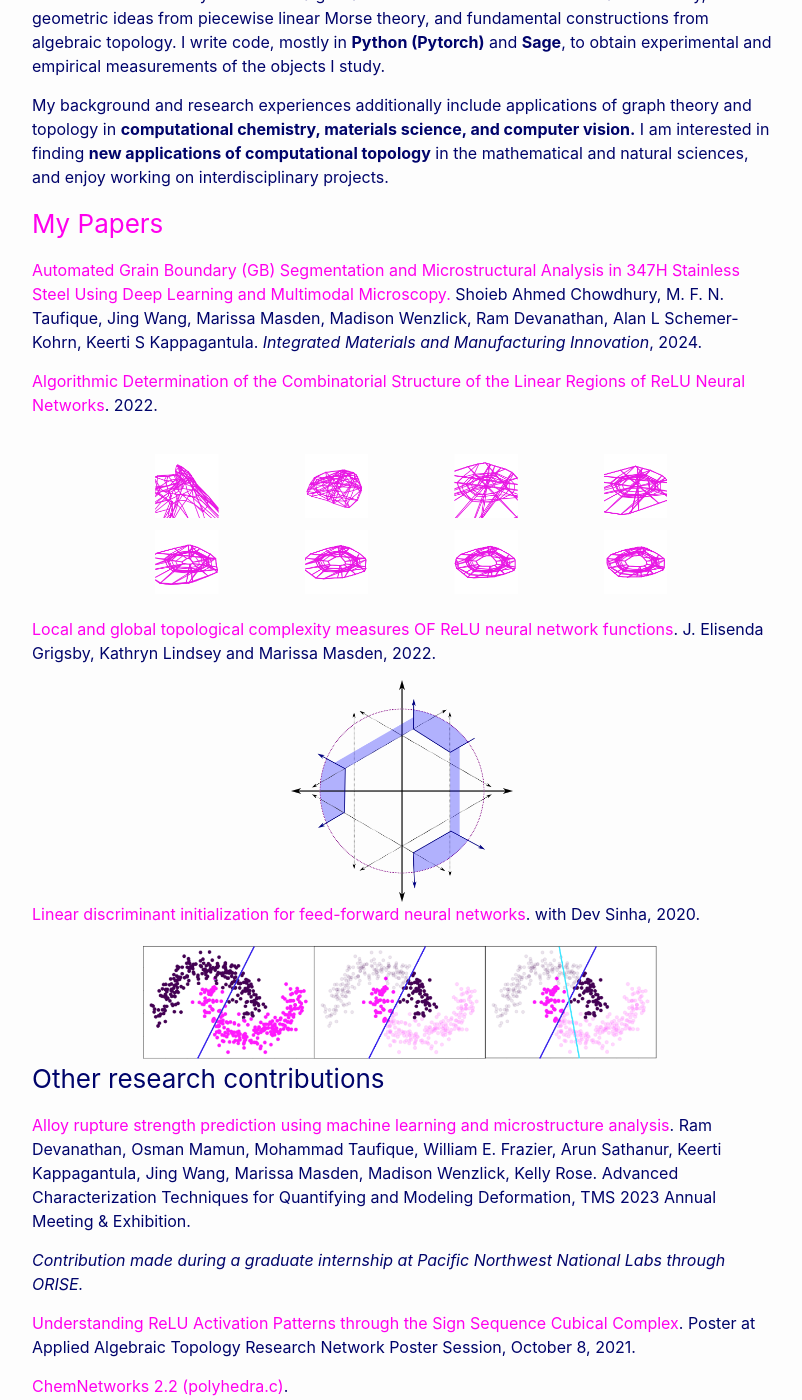
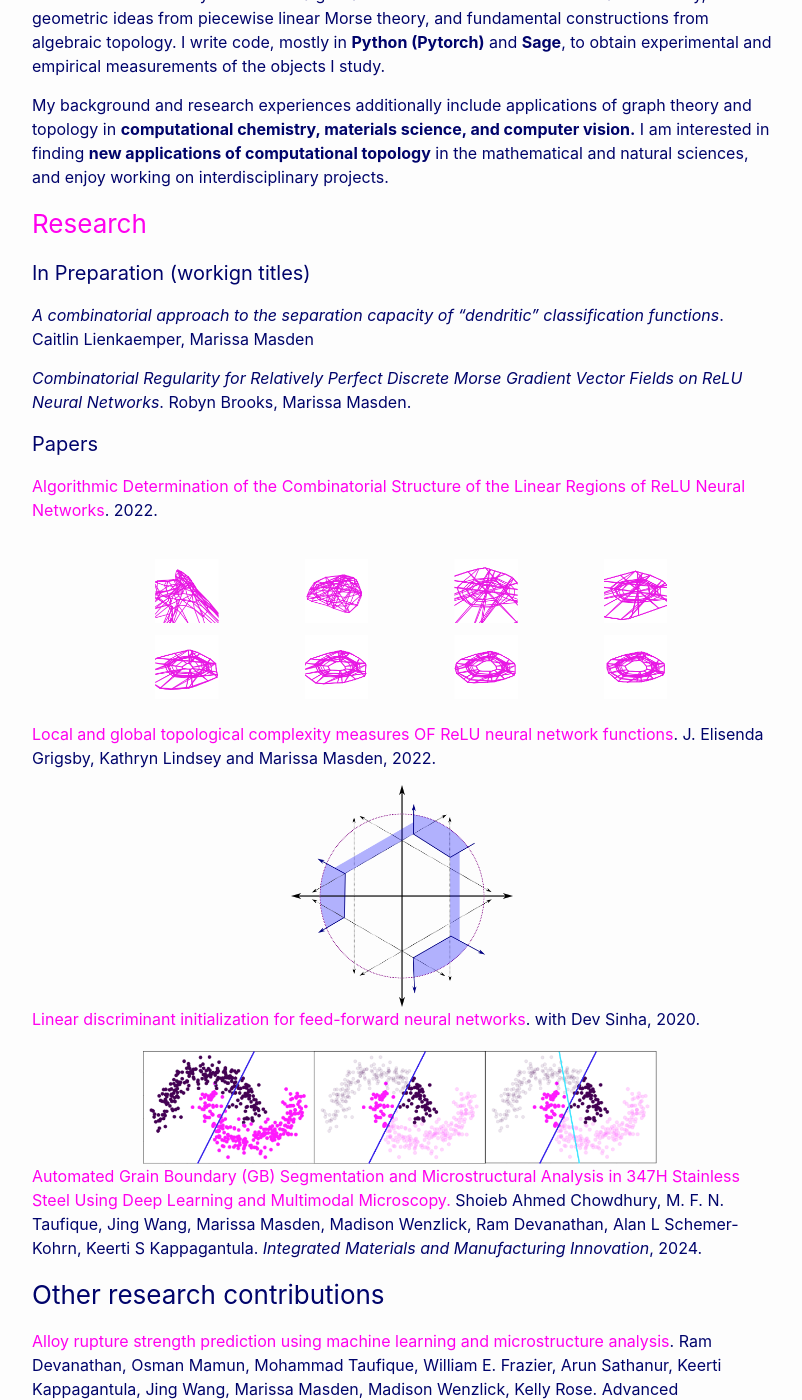
Before and after one commit to mmasden/mmasden.github.io, a Jekyll site: the page built from research.markdown, in a window 1280 px wide and 1400 px high, scrolled down 284 px. Shown: the whole window, without its empty margins (238-1040 px from the left). Built offline with Jekyll 4.4.1, drawn with Linux system fonts in a browser that asks for light colours.

Commit message:
Update research.markdown

```diff
--- a/research.markdown
+++ b/research.markdown
@@ -11,9 +11,16 @@ I blend mathematical theory from a range of fields including **topology, geometr
 
 My background and research experiences additionally include applications of graph theory and topology in **computational chemistry, materials science, and computer vision.** I am interested in finding **new applications of computational topology** in the mathematical and natural sciences, and enjoy working on interdisciplinary projects.
 
-### [My Papers](https://arxiv.org/search/?searchtype=author&query=Masden%2C+M)
+### [Research](https://arxiv.org/search/?searchtype=author&query=Masden%2C+M)
 
-[Automated Grain Boundary (GB) Segmentation and Microstructural Analysis in 347H Stainless Steel Using Deep Learning and Multimodal Microscopy.](https://link.springer.com/article/10.1007/s40192-023-00305-7) Shoieb Ahmed Chowdhury, M. F. N. Taufique, Jing Wang, Marissa Masden, Madison Wenzlick, Ram Devanathan, Alan L Schemer-Kohrn, Keerti S Kappagantula. *Integrated Materials and Manufacturing Innovation*, 2024.
+#### In Preparation (workign titles)
+
+*A combinatorial approach to the separation capacity of "dendritic" classification functions*. Caitlin Lienkaemper, Marissa Masden
+
+*Combinatorial Regularity for Relatively Perfect Discrete Morse Gradient Vector Fields on ReLU Neural Networks*. Robyn Brooks, Marissa Masden.
+
+#### Papers
+
 
 [Algorithmic Determination of the Combinatorial Structure of the Linear Regions of ReLU Neural Networks](https://arxiv.org/abs/2207.07696). 2022.
 
@@ -35,6 +42,8 @@ My background and research experiences additionally include applications of grap
 <img src="/assets/images/ldasort2.jpg" width="70%">
 </div>
 
+[Automated Grain Boundary (GB) Segmentation and Microstructural Analysis in 347H Stainless Steel Using Deep Learning and Multimodal Microscopy.](https://link.springer.com/article/10.1007/s40192-023-00305-7) Shoieb Ahmed Chowdhury, M. F. N. Taufique, Jing Wang, Marissa Masden, Madison Wenzlick, Ram Devanathan, Alan L Schemer-Kohrn, Keerti S Kappagantula. *Integrated Materials and Manufacturing Innovation*, 2024.
+
 ### Other research contributions
 
 [Alloy rupture strength prediction using machine learning and microstructure analysis](http://www.programmaster.org/PM/PM.nsf/ApprovedAbstracts/D9CD1150C0705AFD8525887E0053A7A4?OpenDocument). Ram Devanathan, Osman Mamun, Mohammad Taufique, William E. Frazier, Arun Sathanur, Keerti Kappagantula, Jing Wang, Marissa Masden, Madison Wenzlick, Kelly Rose. Advanced Characterization Techniques for Quantifying and Modeling Deformation, TMS 2023 Annual Meeting & Exhibition.
```
